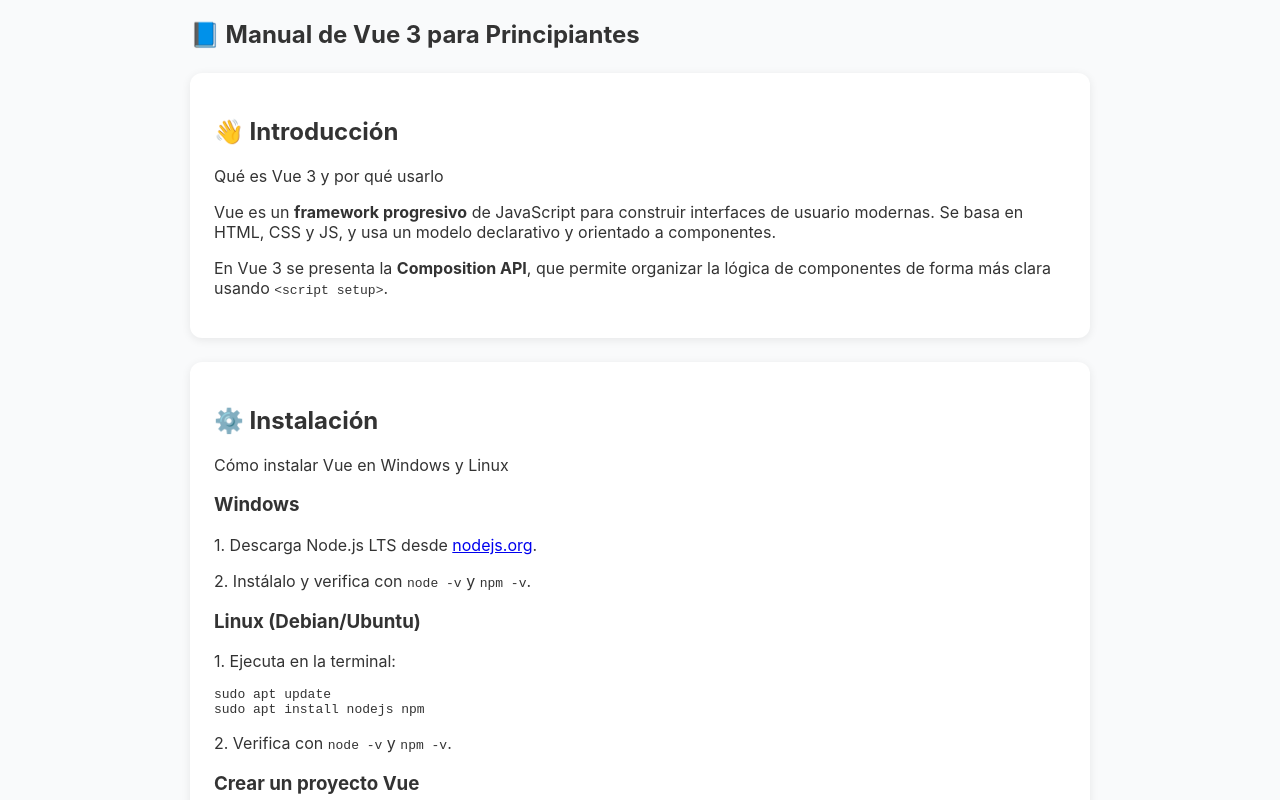
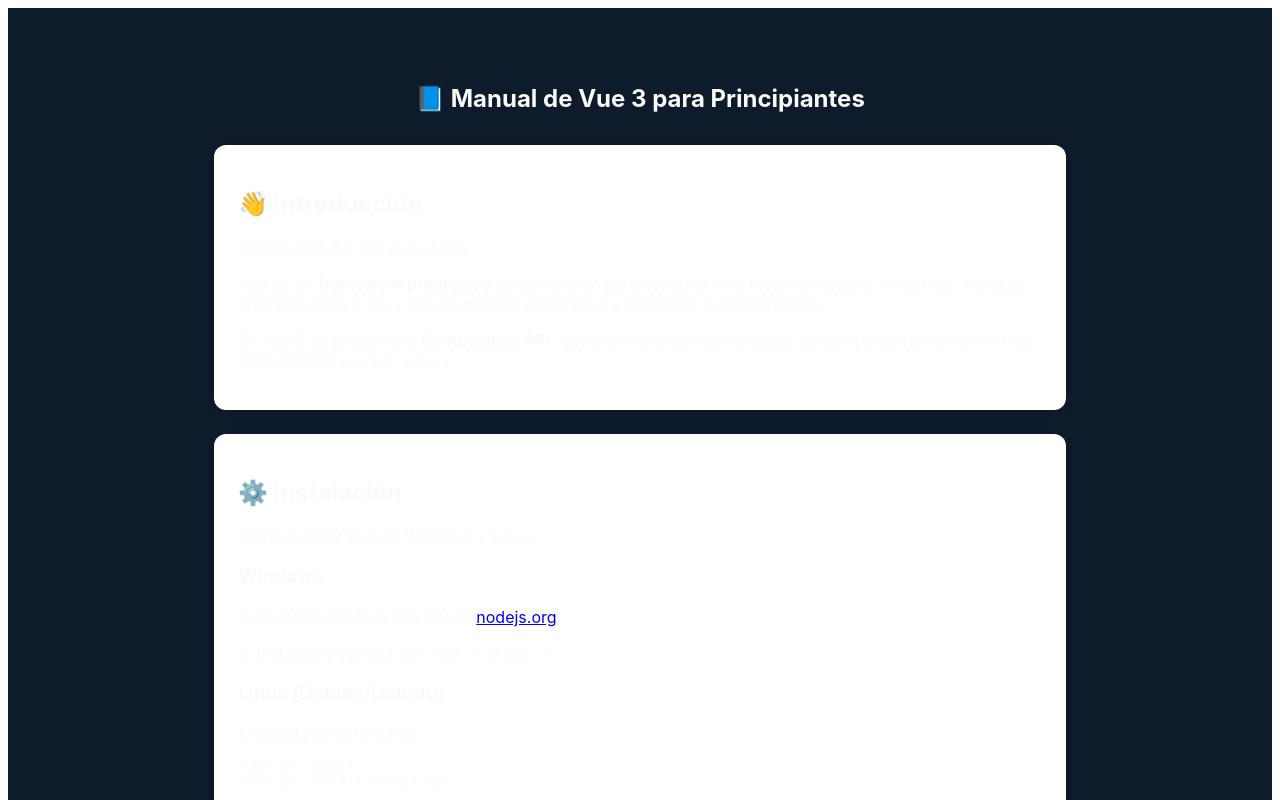
Before and after one commit to Eric-2804/manual_vue, a Vue app: page /docs in a window 1280 px wide. Shown: the top 800 px of the page. Built offline with nearby package versions, Linux system fonts and the light colour scheme.

Commit message:
color fixed

```diff
--- a/src/App.vue
+++ b/src/App.vue
@@ -1,7 +1,7 @@
 <template>
-  <div class="app">
+  <div id="app">
     <Navbar />
-    <main class="p-6">
+    <main class="content">
       <router-view />
     </main>
   </div>
@@ -12,20 +12,24 @@
 </script>
 
 <style>
-body {
-  margin: 0;
-  font-family: 'Inter', sans-serif;
-  background: #f9fafb;
-  color: #333;
-}
-.app {
+/* Fondo global oscuro */
+#app {
+  min-height: 100vh;
   display: flex;
   flex-direction: column;
-  min-height: 100vh;
+
+  /* 🎨 Fondo azul oscuro */
+  background: #0d1b2a;
+  color: #f9fafb;
+
+  font-family: 'Inter', sans-serif;
+  margin: 0;
 }
-main {
+
+.content {
   flex: 1;
   max-width: 900px;
   margin: auto;
+  padding: 2rem;
 }
 </style>
--- a/src/views/Docs.vue
+++ b/src/views/Docs.vue
@@ -1,5 +1,5 @@
 <template>
-    <section>
+    <section class="docs-container">
         <h1>📘 Manual de Vue 3 para Principiantes</h1>
 
         <!-- Introducción -->
@@ -97,3 +97,16 @@
 <script setup>
 import DocCard from "../components/DocCard.vue"
 </script>
+
+<style scoped>
+.docs-container {
+    max-width: 900px;
+    margin: 0 auto;
+    padding: 1.5rem;
+}
+
+.docs-container h1 {
+    text-align: center;
+    margin-bottom: 2rem;
+}
+</style>
--- a/src/views/Home.vue
+++ b/src/views/Home.vue
@@ -45,7 +45,7 @@
     align-items: center;
     padding: 15px;
     background-color: #111827;
-  box-shadow: 0 2px 5px rgba(0,0,0,0.3);
+    box-shadow: 0 2px 5px rgba(0, 0, 0, 0.3);
 }
 
 .search-container input {
@@ -85,7 +85,7 @@
     justify-content: space-around;
     background-color: #1f2937;
     padding: 10px 0;
-  box-shadow: 0 2px 5px rgba(0,0,0,0.3);
+    box-shadow: 0 2px 5px rgba(0, 0, 0, 0.3);
 }
 
 nav a {
```
Lines whose indentation alone changed are shown as unchanged.
